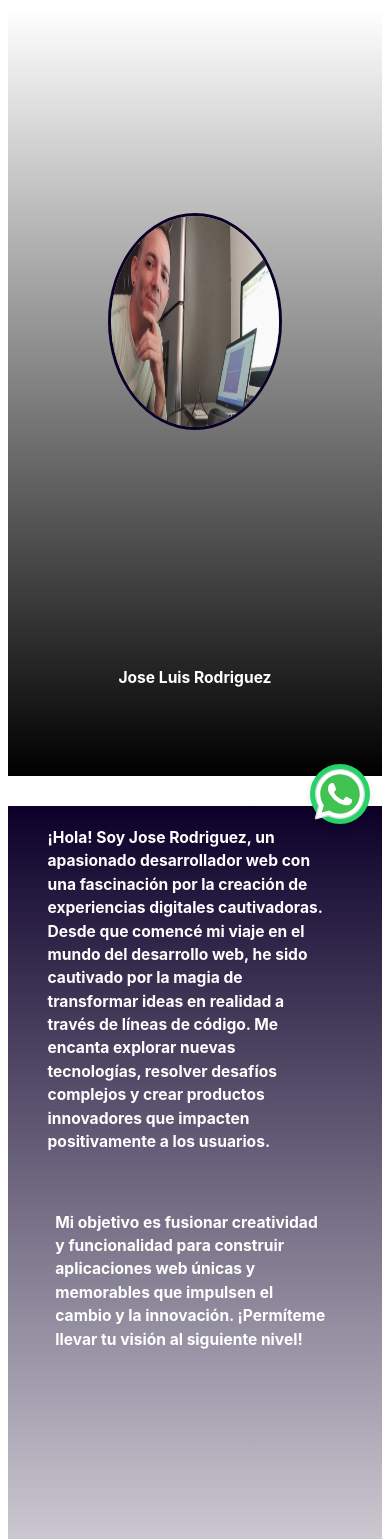
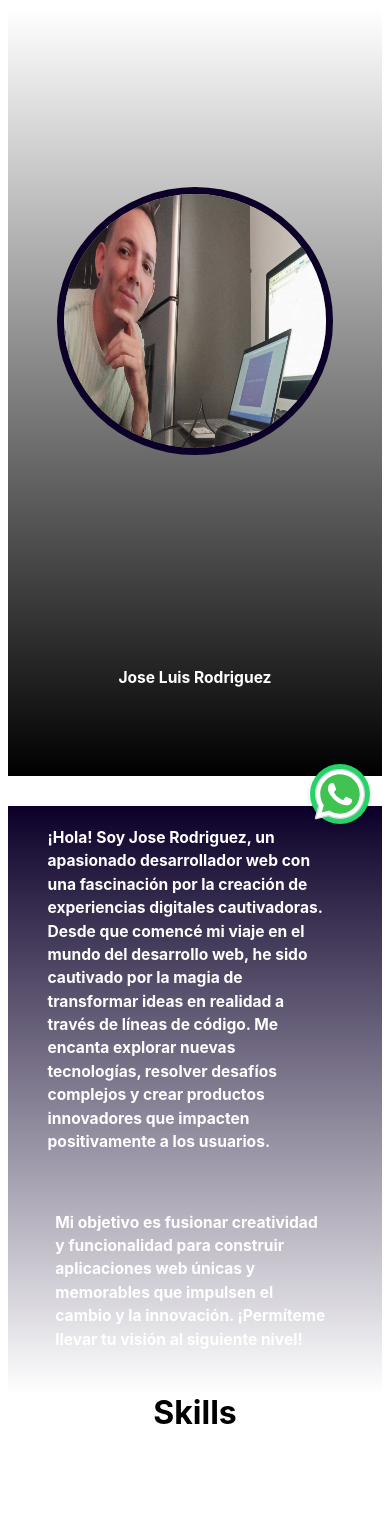
Before and after one commit to jzpoe/portafolio-developer, a React (Vite) app: page / in a window 390 px wide. Shown: the top 1539 px of the page. Built offline with nearby package versions, Linux system fonts and the light colour scheme.

Commit message:
se ajusta foto de perfil

```diff
--- a/src/components/footer/footer.css
+++ b/src/components/footer/footer.css
@@ -117,6 +117,6 @@
     .footer {
       position: relative;
       background-color: #1d1919; /* Cambia el color de fondo según tus preferencias */
-      height: auto; /* Ajusta la altura según tus necesidades */
+      height: 23vh; /* Ajusta la altura según tus necesidades */
     }
   }
--- a/src/components/home/home.css
+++ b/src/components/home/home.css
@@ -18,7 +18,7 @@
     height: 50vh;
     margin-top: 50px;
 border-radius:  50%;
-border: #0c0029 solid ;
+border: 7px #0c0029 solid ;
 }
 
 .contenido-home {
@@ -39,11 +39,26 @@ border: #0c0029 solid ;
 
 @media screen and (max-width: 767px) {
     .div-img img{
-        margin-top: 50px;
 
-        width: 45%;
-height: 25vh;
+        width: 70%;
+height: 30vh;
     }
 
 
 }
+@media screen and (min-width: 768px) and (max-width: 1024px) {
+    .div-img img{
+
+        width: 60%;
+    height: 45vh;
+    }
+}
+/* @media screen and (min-width: 1025px) {
+
+    .div-img img{
+        width: 30%;
+        height: 60vh;
+
+    }
+
+} */
--- a/src/components/main/main.css
+++ b/src/components/main/main.css
@@ -1,10 +1,8 @@
 
 
 .container-main {
-    display: grid;
-    grid-template-columns: 1fr;
-    grid-column-gap: 0px;
-    grid-row-gap: 0px;
+    display: flex;
+    flex-direction: column;
     background:linear-gradient(to bottom, #0c0029, #fff);
 margin-top: 30px;
     padding: 20px;
@@ -57,7 +55,7 @@ margin-top: 30px;
         .container-main {
             display: flex;
             flex-direction: column;
-            height: 106vh;
+            height: 65vh;
         }
 
         .div-h1 {
```
